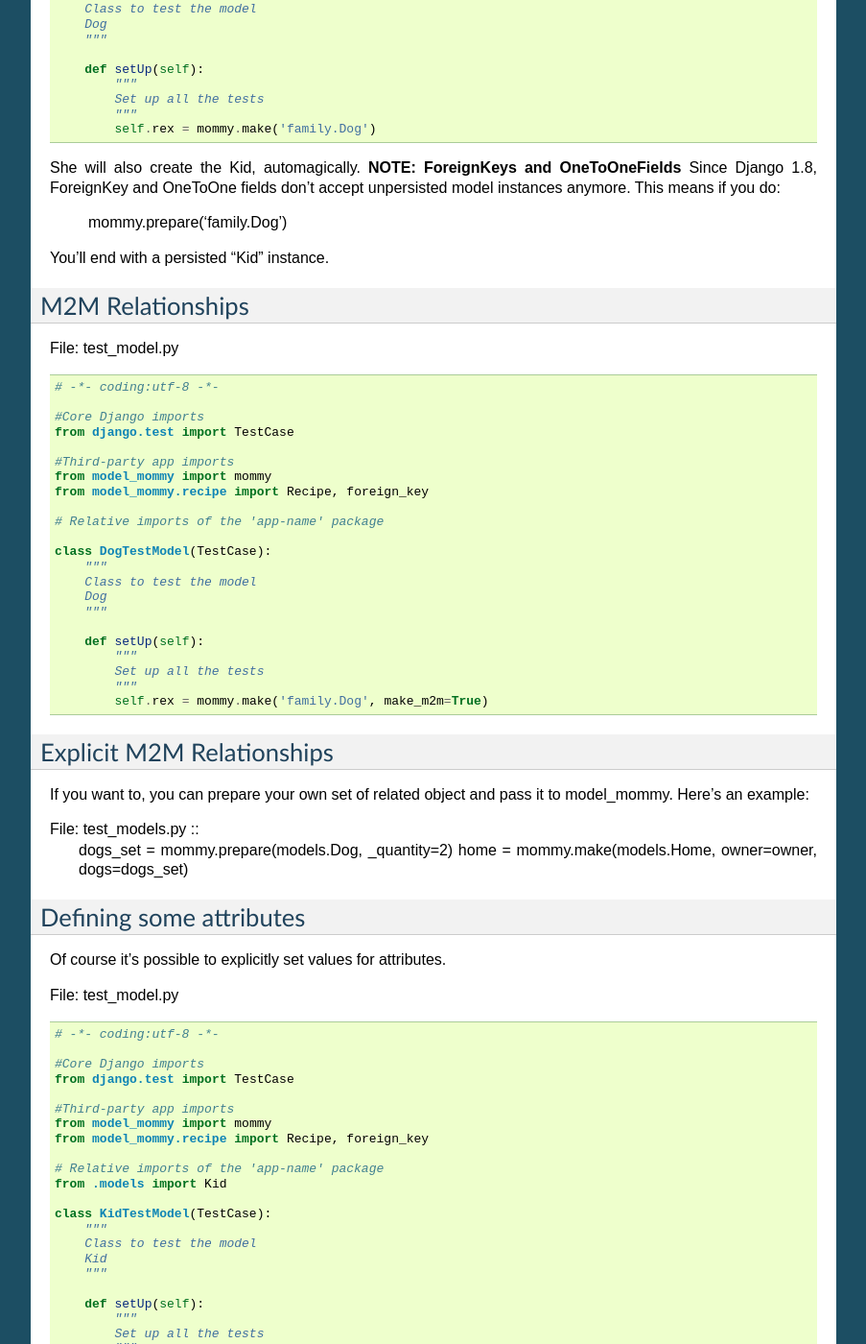
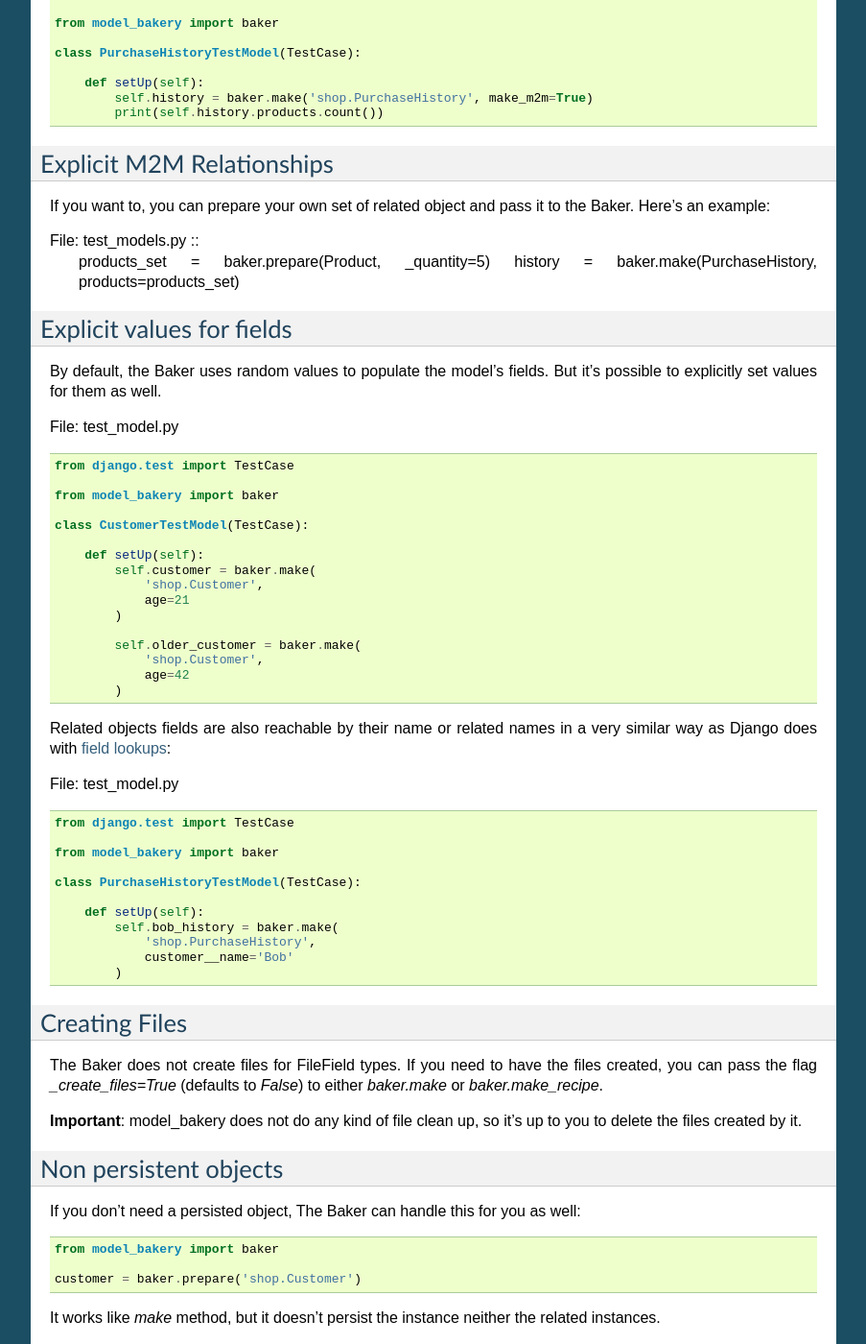
Before and after one commit to model-bakers/model_bakery, a Sphinx documentation site: the page built from docs/source/basic_usage.rst, in a window 1280 px wide and 1400 px high, scrolled down 2016 px. Shown: the whole window at 96% size, without its empty margins (198-1101 px from the left). Built offline with Sphinx 7.4.7, drawn with Linux system fonts in a browser that asks for light colours; some of the changed text lies outside the part shown.

Commit message:
Update basic usage section

```diff
--- a/docs/source/basic_usage.rst
+++ b/docs/source/basic_usage.rst
@@ -1,13 +1,73 @@
 Basic Usage
 ===========
 
-Let's say you have an app **family** with a model like this:
+Let's say you have an app **shop** with a model like this:
 
 File: model.py ::
 
-    class Kid(models.Model):
+    class Customer(models.Model):
         """
-        Model class Kid of family app
+        Model class Customer of shop app
+        """
+        happy = models.BooleanField()
+        name = models.CharField(max_length=30)
+        age = models.IntegerField()
+        bio = models.TextField()
+        wanted_games_qtd = models.BigIntegerField()
+        birthday = models.DateField()
+        last_shopping = models.DateTimeField()
+
+To create a persisted instance, just call the Baker:
+
+File: test_model.py ::
+
+    #Core Django imports
+    from django.test import TestCase
+
+    #Third-party app imports
+    from model_bakery import baker
+
+    from shop.models import Customer
+
+    class CustomerTestModel(TestCase):
+        """
+        Class to test the model Customer
+        """
+
+        def setUp(self):
+            self.customer = baker.make(Customer)
+
+
+No need to pass attributes every single time.
+
+Importing every model over and over again is boring. So let the Baker import them for you: ::
+
+    from model_bakery import baker
+
+    # 1st form: app_label.model_name
+    customer = baker.make('shop.Customer')
+
+    # 2nd form: model_name
+    product = baker.make('Product')
+
+.. note::
+
+    You can only use the 2nd form on unique model names. If you have an app shop with a Product, and an app stock with a Product, you must use the app_label.model_name form.
+
+.. note::
+
+    model_name is case insensitive.
+
+Model Relationships
+-------------------
+
+The Baker also handles relationships. Say the customer has a purchase history:
+
+File: model.py ::
+
+    class Customer(models.Model):
+        """
+        Model class Customer of shop app
         """
         happy = models.BooleanField()
         name = models.CharField(max_length=30)
@@ -17,263 +77,132 @@ File: model.py ::
         birthday = models.DateField()
         appointment = models.DateTimeField()
 
-To create a persisted instance, just call Mommy:
+    class PurchaseHistory(models.Model):
+        """
+        Model class PurchaseHistory of shop app
+        """
+        customer = models.ForeignKey('Customer')
+        products = models.ManyToManyField('Product')
+
+You can use the Baker as:
 
 File: test_model.py ::
 
-    # -*- coding:utf-8 -*-
-
-    #Core Django imports
     from django.test import TestCase
 
-    #Third-party app imports
-    from model_mommy import mommy
-    from model_mommy.recipe import Recipe, foreign_key
+    from model_bakery import baker
 
-    # Relative imports of the 'app-name' package
-    from .models import Kid
-
-    class KidTestModel(TestCase):
-        """
-        Class to test the model
-        Kid
-        """
+    class PurchaseHistoryTestModel(TestCase):
 
         def setUp(self):
-            """
-            Set up all the tests
-            """
-            self.kid = mommy.make(Kid)
+            self.history = baker.make('shop.PurchaseHistory')
+            print(self.history.customer)
 
-
-No need to pass attributes every damn time.
-
-Importing every model over and over again is boring. So let Mommy import them for you: ::
-
-    from model_mommy import mommy
-
-    # 1st form: app_label.model_name
-    kid = mommy.make('family.Kid')
-
-    # 2nd form: model_name
-    dog = mommy.make('Dog')
-
-.. note::
-
-    You can only use the 2nd form on unique model names. If you have an app family with a Dog, and an app farm with a Dog, you must use the app_label.model_name form.
-
-.. note::
-
-    model_name is case insensitive.
-
-Model Relationships
--------------------
-
-Mommy also handles relationships. Say the kid has a dog:
-
-File: model.py ::
-
-    class Kid(models.Model):
-        """
-        Model class Kid of family app
-        """
-        happy = models.BooleanField()
-        name = models.CharField(max_length=30)
-        age = models.IntegerField()
-        bio = models.TextField()
-        wanted_games_qtd = models.BigIntegerField()
-        birthday = models.DateField()
-        appointment = models.DateTimeField()
-
-        class Meta:
-            verbose_name = _(u'Kid')
-            verbose_name_plural = _(u'Kids')
-
-        def __unicode__(self):
-            """
-            Return the name of kid
-            """
-            return u'%s' % (self.name)
-
-    class Dog(models.Model):
-        """
-        Model class Dog of family app
-        """
-        owner = models.ForeignKey('Kid')
-
-when you ask Mommy:
-
-File: test_model.py ::
-
-    # -*- coding:utf-8 -*-
-
-    #Core Django imports
-    from django.test import TestCase
-
-    #Third-party app imports
-    from model_mommy import mommy
-    from model_mommy.recipe import Recipe, foreign_key
-
-    # Relative imports of the 'app-name' package
-
-    class DogTestModel(TestCase):
-        """
-        Class to test the model
-        Dog
-        """
-
-        def setUp(self):
-            """
-            Set up all the tests
-            """
-            self.rex = mommy.make('family.Dog')
-
-She will also create the Kid, automagically.
+She will also create the Customer, automagically.
 **NOTE: ForeignKeys and OneToOneFields**
 Since Django 1.8, ForeignKey and OneToOne fields don't accept unpersisted model instances anymore. This means if you do:
 
-    mommy.prepare('family.Dog')
+    baker.prepare('shop.PurchaseHistory')
 
-You'll end with a persisted "Kid" instance.
+You'll end with a persisted "Customer" instance.
 
 M2M Relationships
 -----------------
 
+By default the Baker don't create related instances for many-to-many relationships. If you want them to be created, you have to turn it on as following:
+
 File: test_model.py ::
 
-    # -*- coding:utf-8 -*-
-
-    #Core Django imports
     from django.test import TestCase
 
-    #Third-party app imports
-    from model_mommy import mommy
-    from model_mommy.recipe import Recipe, foreign_key
+    from model_bakery import baker
 
-    # Relative imports of the 'app-name' package
-
-    class DogTestModel(TestCase):
-        """
-        Class to test the model
-        Dog
-        """
+    class PurchaseHistoryTestModel(TestCase):
 
         def setUp(self):
-            """
-            Set up all the tests
-            """
-            self.rex = mommy.make('family.Dog', make_m2m=True)
+            self.history = baker.make('shop.PurchaseHistory', make_m2m=True)
+            print(self.history.products.count())
+
 
 Explicit M2M Relationships
 --------------------------
-If you want to, you can prepare your own set of related object and pass it to model_mommy. Here's an example:
+If you want to, you can prepare your own set of related object and pass it to the Baker. Here's an example:
 
 File: test_models.py ::
-    dogs_set = mommy.prepare(models.Dog, _quantity=2)
-    home = mommy.make(models.Home, owner=owner, dogs=dogs_set)
+    products_set = baker.prepare(Product, _quantity=5)
+    history = baker.make(PurchaseHistory, products=products_set)
 
 
-Defining some attributes
-------------------------
+Explicit values for fields
+--------------------------
 
-Of course it's possible to explicitly set values for attributes.
+By default, the Baker uses random values to populate the model's fields. But it's possible to explicitly set values for them as well.
 
 File: test_model.py ::
 
-    # -*- coding:utf-8 -*-
-
-    #Core Django imports
     from django.test import TestCase
 
-    #Third-party app imports
-    from model_mommy import mommy
-    from model_mommy.recipe import Recipe, foreign_key
+    from model_bakery import baker
 
-    # Relative imports of the 'app-name' package
-    from .models import Kid
-
-    class KidTestModel(TestCase):
-        """
-        Class to test the model
-        Kid
-        """
+    class CustomerTestModel(TestCase):
 
         def setUp(self):
-            """
-            Set up all the tests
-            """
-            self.kid = mommy.make(
-                Kid,
-                age=3
+            self.customer = baker.make(
+                'shop.Customer',
+                age=21
             )
 
-            self.another_kid = mommy.make(
-                'family.Kid',
-                age=6
+            self.older_customer = baker.make(
+                'shop.Customer',
+                age=42
             )
 
-Related objects attributes are also reachable by their name or related names:
+Related objects fields are also reachable by their name or related names in a very similar way as Django does with `field lookups <https://docs.djangoproject.com/en/2.2/ref/models/querysets/#id4>`_:
 
 File: test_model.py ::
 
-    # -*- coding:utf-8 -*-
-
-    #Core Django imports
     from django.test import TestCase
 
-    #Third-party app imports
-    from model_mommy import mommy
-    from model_mommy.recipe import Recipe, foreign_key
+    from model_bakery import baker
 
-    # Relative imports of the 'app-name' package
-    from .models import Dog
-
-    class DogTestModel(TestCase):
-        """
-        Class to test the model
-        Dog
-        """
+    class PurchaseHistoryTestModel(TestCase):
 
         def setUp(self):
-            """
-            Set up all the tests
-            """
-
-            self.bobs_dog = mommy.make(
-                'family.Dog',
-                owner__name='Bob'
+            self.bob_history = baker.make(
+                'shop.PurchaseHistory',
+                customer__name='Bob'
             )
 
 Creating Files
 --------------
 
-Mommy does not creates files for FileField types. If you need to have the files created, you can pass the flag `_create_files=True` (defaults to `False`) to either `mommy.make` or `mommy.make_recipe`.
+The Baker does not create files for FileField types. If you need to have the files created, you can pass the flag `_create_files=True` (defaults to `False`) to either `baker.make` or `baker.make_recipe`.
 
-**Important**: Mommy does not do any kind of file clean up, so it's up to you to delete the files created by it.
+**Important**: model_bakery does not do any kind of file clean up, so it's up to you to delete the files created by it.
 
 
 Non persistent objects
 ----------------------
 
-If you don't need a persisted object, *Mommy* can handle this for you as well:
+If you don't need a persisted object, The Baker can handle this for you as well:
 
 .. code-block:: python
 
-    from model_mommy import mommy
+    from model_bakery import baker
 
-    kid = mommy.prepare('family.Kid')
+    customer = baker.prepare('shop.Customer')
 
-It works like `make`, but it doesn't persist the instance neither the related instances.
+It works like `make` method, but it doesn't persist the instance neither the related instances.
 
 If you want to persist only the related instances but not your model, you can use the `_save_related` parameter for it:
 
 .. code-block:: python
 
-    from model_mommy import mommy
+    from model_bakery import baker
 
-    dog = mommy.prepare('family.Dog', _save_related=True)
-    assert dog.id is None
-    assert bool(dog.owner.id) is True
+    history = baker.prepare('shop.PurchaseHistory', _save_related=True)
+    assert history.id is None
+    assert bool(history.customer.id) is True
 
 More than one instance
 ----------------------
@@ -282,16 +211,16 @@ If you need to create more than one instance of the model, you can use the `_qua
 
 .. code-block:: python
 
-    from model_mommy import mommy
+    from model_bakery import baker
 
-    kids = mommy.make('family.Kid', _quantity=3)
-    assert len(kids) == 3
+    customers = baker.make('shop.Customer', _quantity=3)
+    assert len(customers) == 3
 
 It also works with `prepare`:
 
 .. code-block:: python
 
-    from model_mommy import mommy
+    from model_bakery import baker
 
-    kids = mommy.prepare('family.Kid', _quantity=3)
-    assert len(kids) == 3
+    customers = baker.prepare('shop.Customer', _quantity=3)
+    assert len(customers) == 3
```
